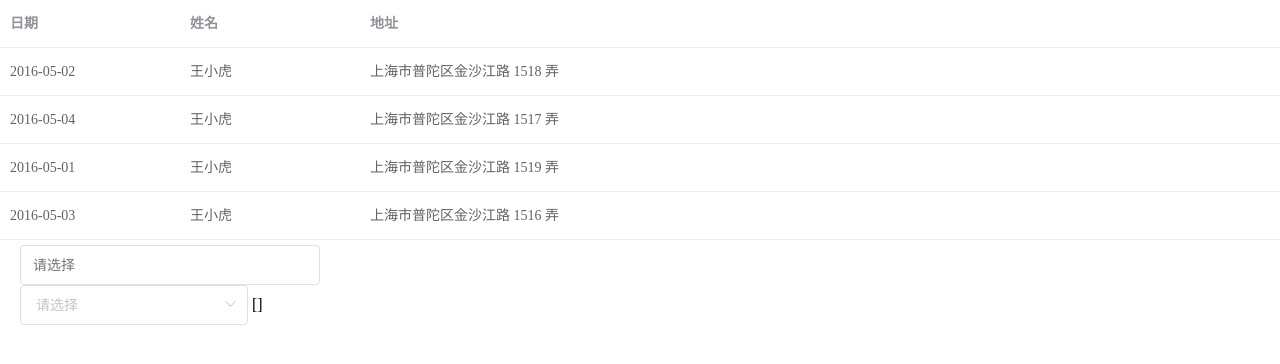
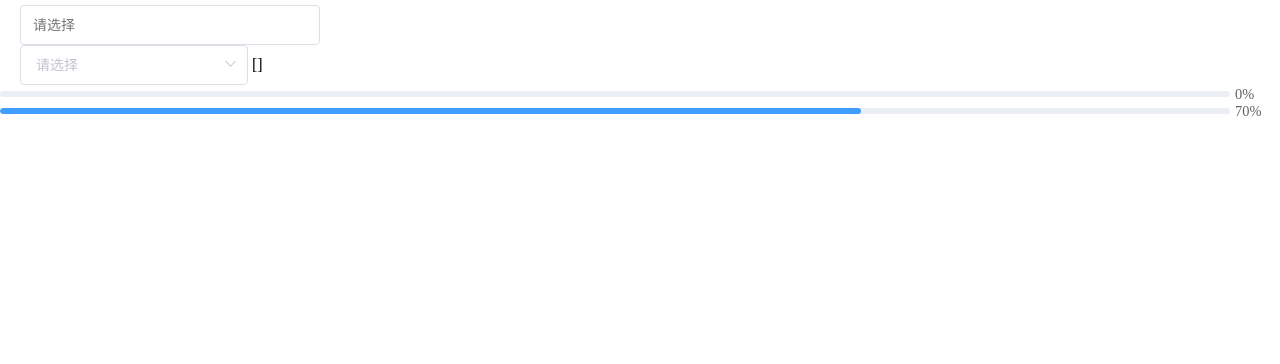
Before and after one commit to CYQH0807/MyTest, a Vue app: page / in a window 1280 px wide. Shown: the top 364 px of the page. Built offline with nearby package versions, Linux system fonts and the light colour scheme.

Commit message:
测试页面

```diff
--- a/src/view/index.vue
+++ b/src/view/index.vue
@@ -1,14 +1,6 @@
 <template>
   <div class="hello">
 
-    <el-table :data="tableData" style="width: 100%">
-      <el-table-column prop="date" label="日期" width="180">
-      </el-table-column>
-      <el-table-column prop="name" label="姓名" width="180">
-      </el-table-column>
-      <el-table-column prop="address" label="地址">
-      </el-table-column>
-    </el-table>
     {{text}}
     <div class="formSelect">
       <xSelect :optionData="options" v-bind:dataVal="'value'" :multiple="true" v-bind:dataLable="'label'" v-model="text" v-on:change="handleChange" v-on:remove-tag="handleRemoveTag"></xSelect>
@@ -19,6 +11,10 @@
       </el-select>
       {{value}}
     </div>
+
+    <el-progress :percentage="0"></el-progress>
+    <el-progress :percentage="70"></el-progress>
+
   </div>
 </template>
 
```
